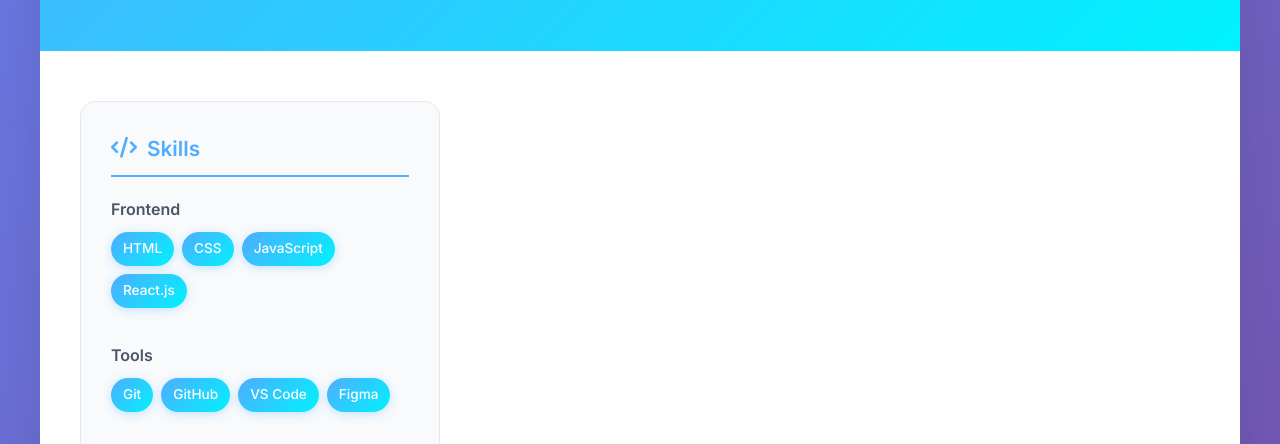
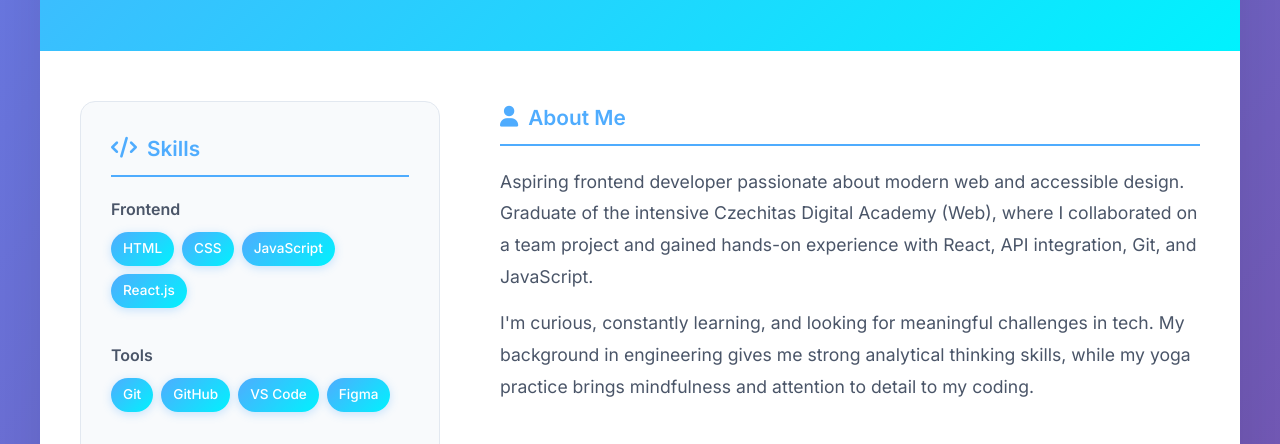
Before and after one commit to MelaKatherine/rsschool-cv, a plain HTML site: page index.html in a window 1280 px wide. Shown: the part 436-880 px from the top of the page. Drawn offline with Linux system fonts and the light colour scheme.

Commit message:
feat:  add about section and styles for it

```diff
--- a/index.html
+++ b/index.html
@@ -112,6 +112,26 @@
             </div>
           </div>
         </aside>
+        <main class="content">
+          <section class="section">
+            <h2><i class="fas fa-user"></i> About Me</h2>
+            <div class="about">
+              <p>
+                Aspiring frontend developer passionate about modern web and
+                accessible design. Graduate of the intensive Czechitas Digital
+                Academy (Web), where I collaborated on a team project and gained
+                hands-on experience with React, API integration, Git, and
+                JavaScript.
+              </p>
+              <p>
+                I'm curious, constantly learning, and looking for meaningful
+                challenges in tech. My background in engineering gives me strong
+                analytical thinking skills, while my yoga practice brings
+                mindfulness and attention to detail to my coding.
+              </p>
+            </div>
+          </section>
+        </main>
       </div>
     </div>
   </body>
--- a/style.css
+++ b/style.css
@@ -201,3 +201,16 @@ body {
   transform: translateY(-2px);
   box-shadow: 0 5px 15px rgba(79, 172, 254, 0.2);
 }
+
+/* Main  */
+.content {
+  padding-left: 20px;
+}
+
+/* About */
+.about p {
+  font-size: 1.1rem;
+  line-height: 1.8;
+  color: #4a5568;
+  margin-bottom: 15px;
+}
```
